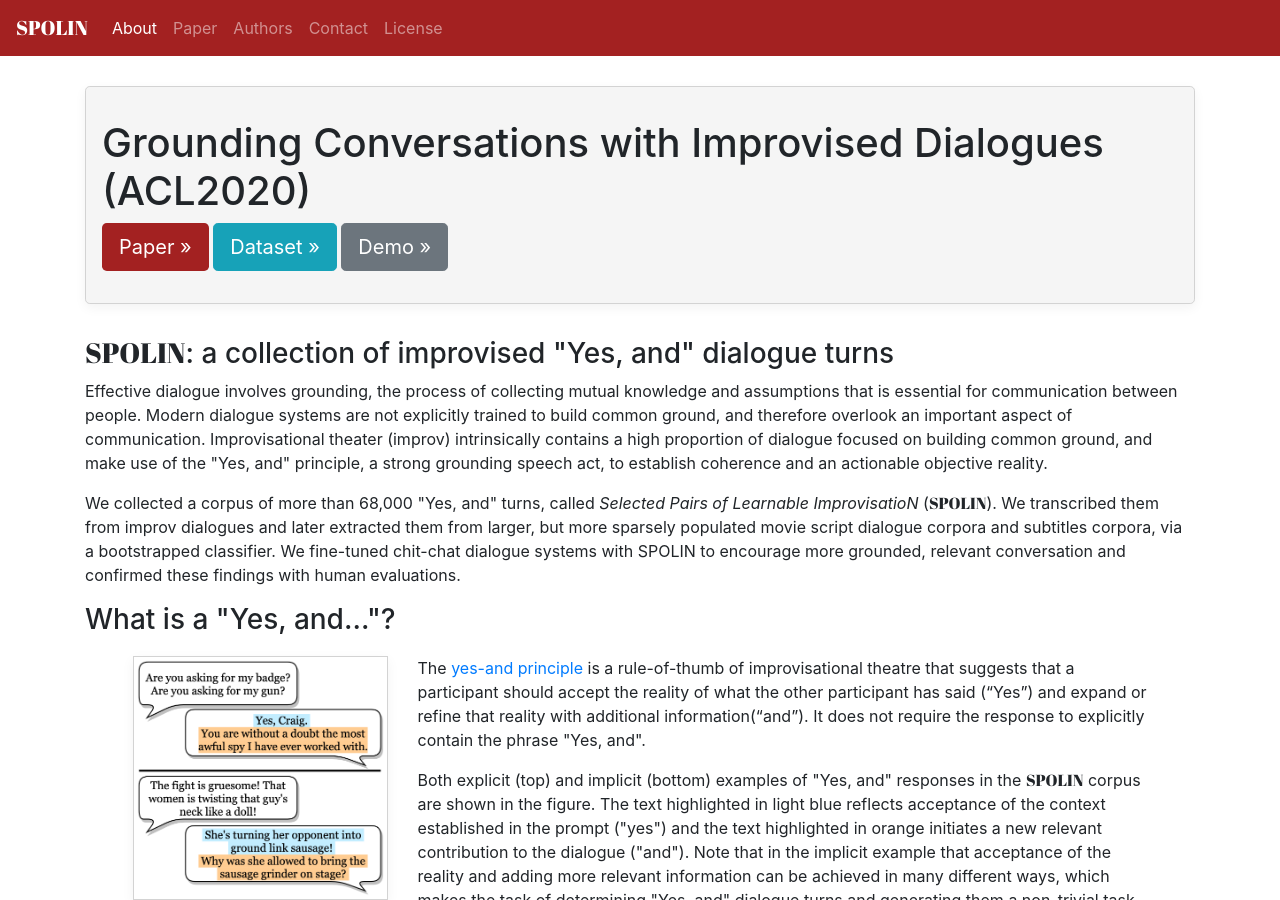
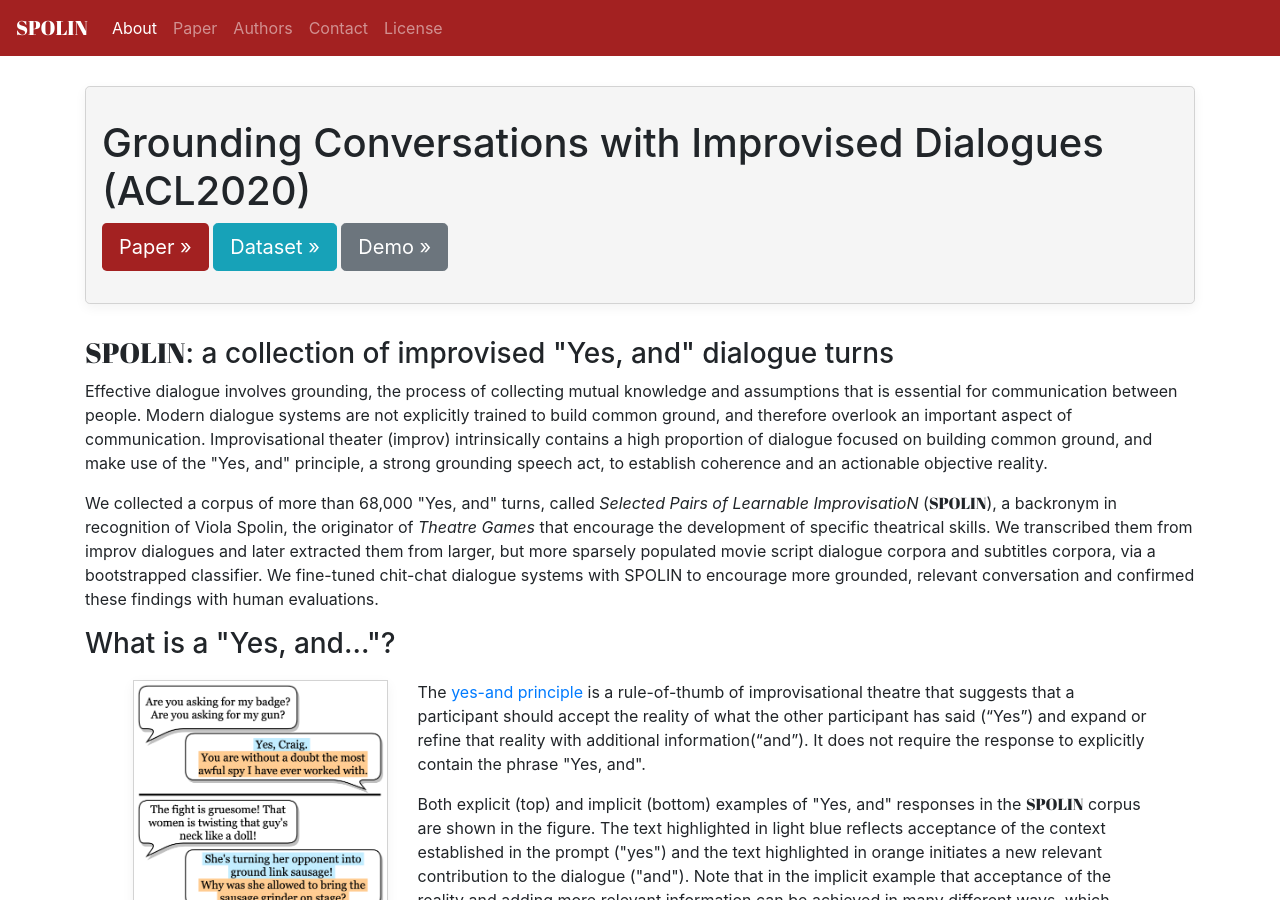
Before and after one commit to wise-east/wise-east.github.io, a Jekyll site: the page built from _research/spolin.html, in a window 1280 px wide and 900 px high. Built offline with Jekyll 4.4.1, drawn with Linux system fonts in a browser that asks for light colours; some web fonts are replaced.

Commit message:
add recognition for viola spolin

```diff
--- a/_research/spolin.html
+++ b/_research/spolin.html
@@ -59,7 +59,7 @@ conference: ACL2020
             </p>
 
             <p>
-                We collected a corpus of more than 68,000 "Yes, and" turns, called <em>Selected Pairs of Learnable ImprovisatioN</em> (<span class="title-font">SPOLIN</span>). We transcribed them from improv dialogues and later extracted them from larger, but more sparsely populated movie script dialogue corpora and subtitles corpora, via a bootstrapped classifier. We fine-tuned chit-chat dialogue systems with SPOLIN to encourage more grounded, relevant conversation and confirmed these findings with human evaluations.
+                We collected a corpus of more than 68,000 "Yes, and" turns, called <em>Selected Pairs of Learnable ImprovisatioN</em> (<span class="title-font">SPOLIN</span>), a backronym in recognition of Viola Spolin, the originator of <i>Theatre Games</i> that encourage the development of specific theatrical skills. We transcribed them from improv dialogues and later extracted them from larger, but more sparsely populated movie script dialogue corpora and subtitles corpora, via a bootstrapped classifier. We fine-tuned chit-chat dialogue systems with SPOLIN to encourage more grounded, relevant conversation and confirmed these findings with human evaluations.
             </p>
 
         </div>
```
